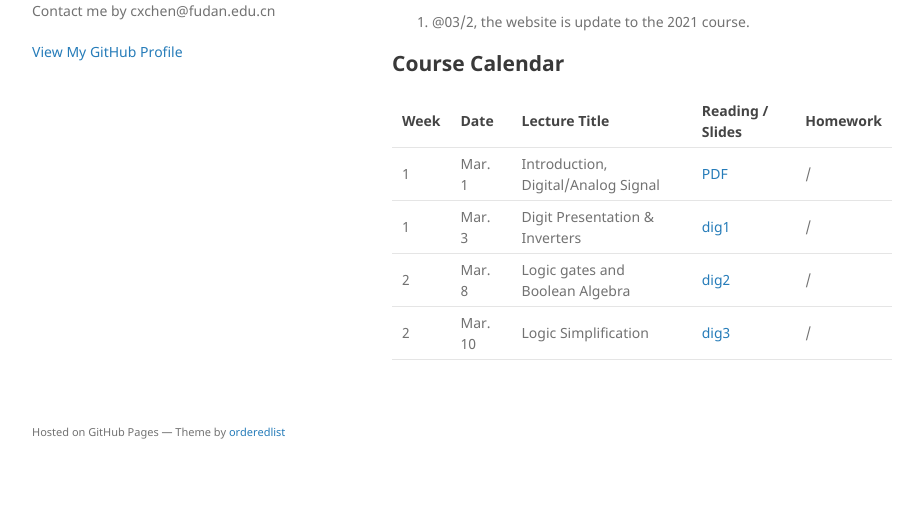
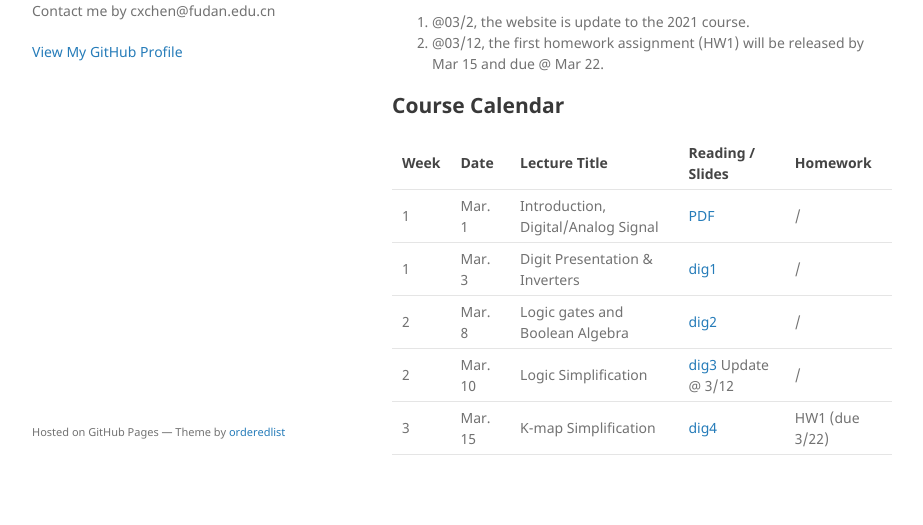
Before and after one commit to cihlab/cihlab.github.io, a Jekyll site: the page built from course/ckt20.md, in a window 1280 px wide. Shown: the part 389-914 px from the top of the page, without its empty margins (178-1101 px from the left). Built offline with Jekyll 4.4.1, drawn with Linux system fonts in a browser that asks for light colours; our own code applies the rules of GitHub Pages for plain Markdown files.

Commit message:
Update ckt20.md

```diff
--- a/course/ckt20.md
+++ b/course/ckt20.md
@@ -17,6 +17,7 @@ Time: Monday & Wednsday Morning
 
 ## Anouncement
 1. @03/2, the website is update to the 2021 course.
+2. @03/12, the first homework assignment (HW1) will be released by Mar 15 and due @ Mar 22.
 
 ## Course Calendar
 
@@ -25,4 +26,5 @@ Time: Monday & Wednsday Morning
 1| Mar. 1 | Introduction, Digital/Analog Signal | [PDF](./cktlec01.pdf)  | / |
 1| Mar. 3 | Digit Presentation & Inverters | [dig1](./cktlec02.pdf)  | / |
 2| Mar. 8 | Logic gates and Boolean Algebra | [dig2](./cktlec03.pdf)  | / |
-2| Mar. 10 | Logic Simplification | [dig3](./cktlec04.pdf)  | / |
+2| Mar. 10 | Logic Simplification | [dig3](./cktlec04.pdf) Update @ 3/12 | / |
+3| Mar. 15 | K-map Simplification | [dig4](./cktlec05.pdf)  | HW1 (due 3/22) |
```
